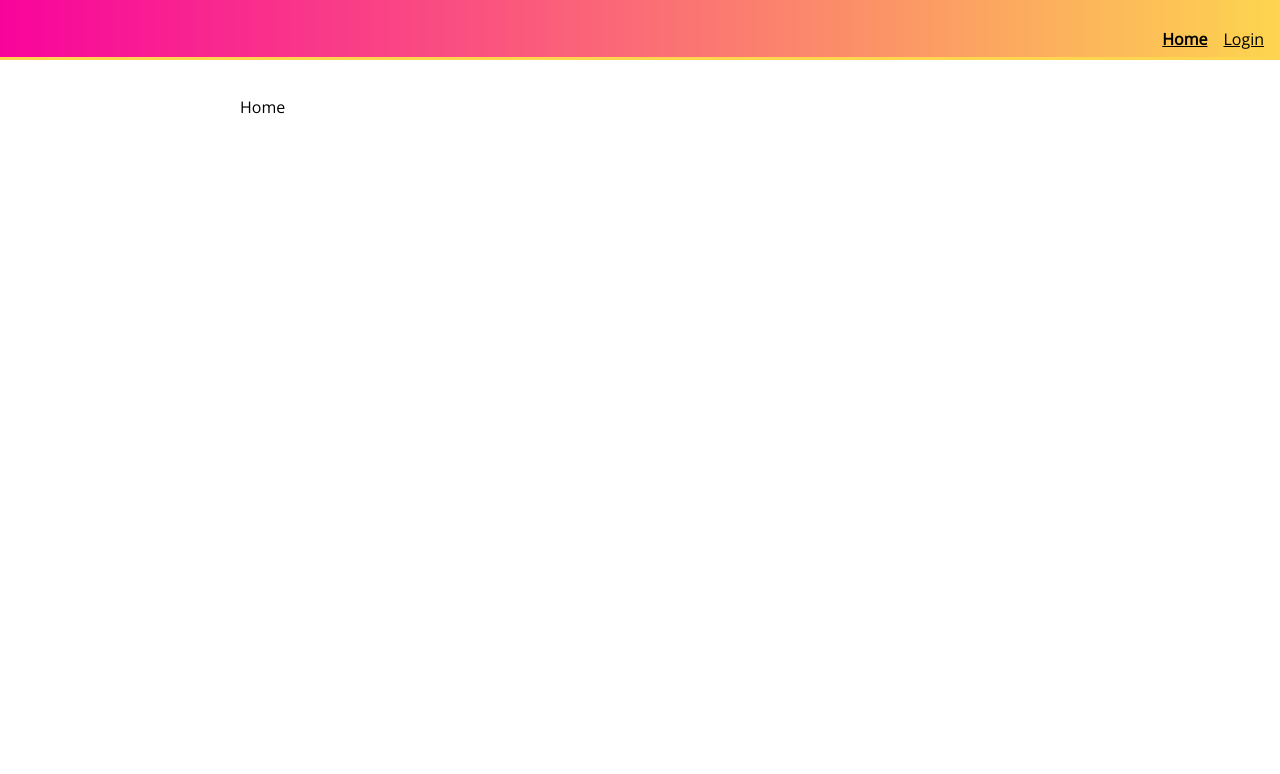
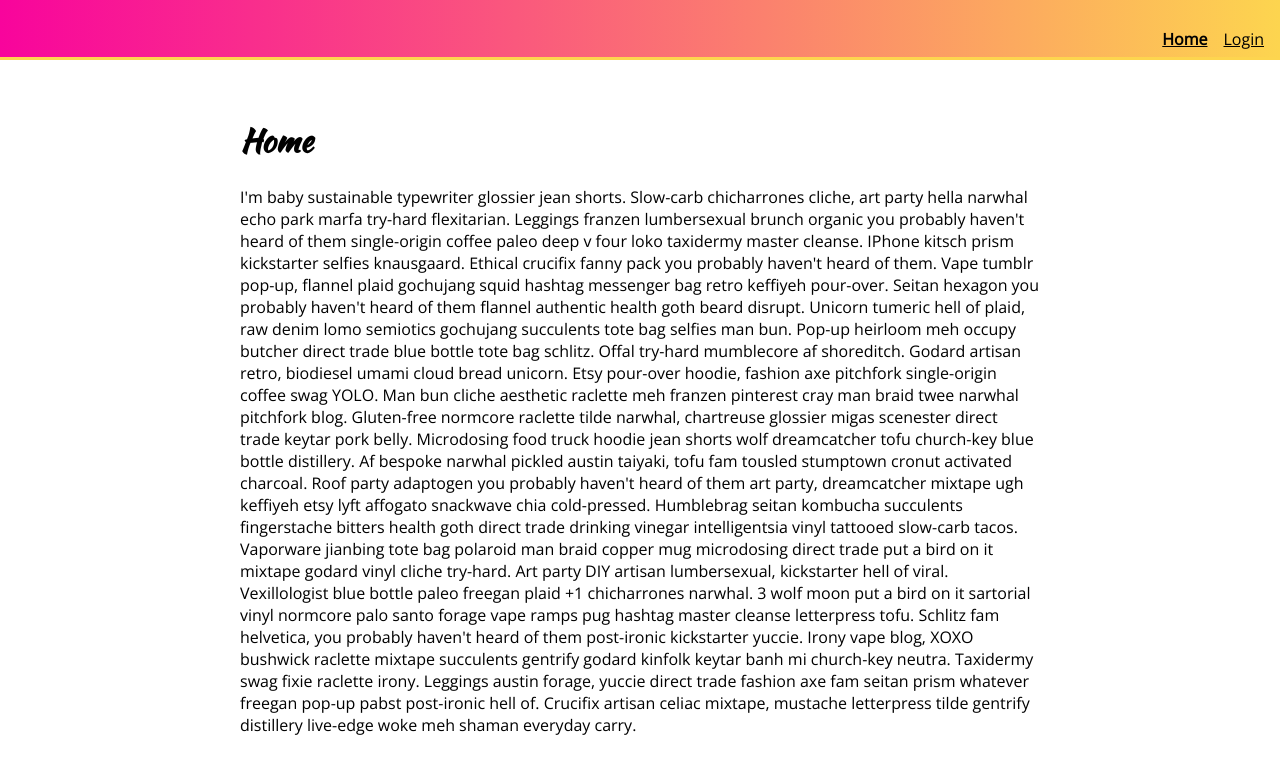
Before and after one commit to MrAdamUs/styled-components-v5, a React (Create React App) app: page / in a window 1280 px wide. Shown: the top 774 px of the page. Built offline with nearby package versions, Linux system fonts and the light colour scheme.

Commit message:
create input component then create login page

```diff
--- /dev/null
+++ b/src/components/common/Input.js
@@ -0,0 +1,14 @@
+import styled from "styled-components"
+
+const Input = styled.input`
+  padding: 4px 8px;
+  border: 1px solid #ccc;
+  border-radius: 4px;
+  font-size: "Open Sans";
+  margin-bottom: 8px;
+  width: 100%;
+  box-sizing: border-box;
+  height: 40px;
+`
+
+export { Input }
--- a/src/components/common/index.js
+++ b/src/components/common/index.js
@@ -1,3 +1,4 @@
 export * from "./Button"
 export * from "/PageLayout"
 export * from "/Header"
+export * from "/Input"
--- a/src/components/pages/Home.js
+++ b/src/components/pages/Home.js
@@ -2,5 +2,49 @@
 import { PageLayout } from "components/common/PageLayout"
 
 export default function Home() {
-  return <PageLayout>Home</PageLayout>
+  return (
+    <PageLayout>
+      <h1>Home</h1>
+      <p>
+        I'm baby sustainable typewriter glossier jean shorts. Slow-carb
+        chicharrones cliche, art party hella narwhal echo park marfa try-hard
+        flexitarian. Leggings franzen lumbersexual brunch organic you probably
+        haven't heard of them single-origin coffee paleo deep v four loko
+        taxidermy master cleanse. IPhone kitsch prism kickstarter selfies
+        knausgaard. Ethical crucifix fanny pack you probably haven't heard of
+        them. Vape tumblr pop-up, flannel plaid gochujang squid hashtag
+        messenger bag retro keffiyeh pour-over. Seitan hexagon you probably
+        haven't heard of them flannel authentic health goth beard disrupt.
+        Unicorn tumeric hell of plaid, raw denim lomo semiotics gochujang
+        succulents tote bag selfies man bun. Pop-up heirloom meh occupy butcher
+        direct trade blue bottle tote bag schlitz. Offal try-hard mumblecore af
+        shoreditch. Godard artisan retro, biodiesel umami cloud bread unicorn.
+        Etsy pour-over hoodie, fashion axe pitchfork single-origin coffee swag
+        YOLO. Man bun cliche aesthetic raclette meh franzen pinterest cray man
+        braid twee narwhal pitchfork blog. Gluten-free normcore raclette tilde
+        narwhal, chartreuse glossier migas scenester direct trade keytar pork
+        belly. Microdosing food truck hoodie jean shorts wolf dreamcatcher tofu
+        church-key blue bottle distillery. Af bespoke narwhal pickled austin
+        taiyaki, tofu fam tousled stumptown cronut activated charcoal. Roof
+        party adaptogen you probably haven't heard of them art party,
+        dreamcatcher mixtape ugh keffiyeh etsy lyft affogato snackwave chia
+        cold-pressed. Humblebrag seitan kombucha succulents fingerstache bitters
+        health goth direct trade drinking vinegar intelligentsia vinyl tattooed
+        slow-carb tacos. Vaporware jianbing tote bag polaroid man braid copper
+        mug microdosing direct trade put a bird on it mixtape godard vinyl
+        cliche try-hard. Art party DIY artisan lumbersexual, kickstarter hell of
+        viral. Vexillologist blue bottle paleo freegan plaid +1 chicharrones
+        narwhal. 3 wolf moon put a bird on it sartorial vinyl normcore palo
+        santo forage vape ramps pug hashtag master cleanse letterpress tofu.
+        Schlitz fam helvetica, you probably haven't heard of them post-ironic
+        kickstarter yuccie. Irony vape blog, XOXO bushwick raclette mixtape
+        succulents gentrify godard kinfolk keytar banh mi church-key neutra.
+        Taxidermy swag fixie raclette irony. Leggings austin forage, yuccie
+        direct trade fashion axe fam seitan prism whatever freegan pop-up pabst
+        post-ironic hell of. Crucifix artisan celiac mixtape, mustache
+        letterpress tilde gentrify distillery live-edge woke meh shaman everyday
+        carry.
+      </p>
+    </PageLayout>
+  )
 }
--- a/src/components/pages/Login.js
+++ b/src/components/pages/Login.js
@@ -1,6 +1,49 @@
-import React from "react"
+import React, { useState } from "react"
 import { PageLayout } from "components/common/PageLayout"
+import { Input } from "components/common/Input"
+import styled from "styled-components"
+
+const Form = styled.form`
+  width: 100%;
+  max-width: 400px;
+  background: white;
+  border: 1px solid #eee;
+  padding: 16px;
+  box-sizing: border-box;
+  color: black;
+  border-radius: 4px;
+`
 
 export default function Login() {
-  return <PageLayout>Login</PageLayout>
+  const [formFields, setFormFields] = useState({ username: "", password: "" })
+
+  function handleInputChange(e) {
+    e.persist()
+    setFormFields((state) => ({
+      ...state,
+      [e.target.name]: e.target.value,
+    }))
+  }
+
+  return (
+    <PageLayout>
+      <h1>Login</h1>
+      <Form>
+        <Input
+          name='username'
+          placeholder='Username'
+          onChange={handleInputChange}
+          value={formFields.username}
+          type='text'
+        />
+        <Input
+          name='password'
+          placeholder='Password'
+          onChange={handleInputChange}
+          value={formFields.password}
+          type='password'
+        />
+      </Form>
+    </PageLayout>
+  )
 }
```
